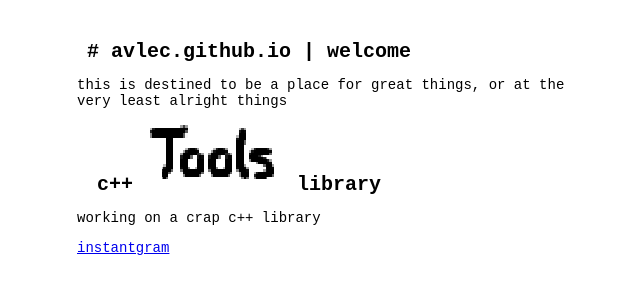
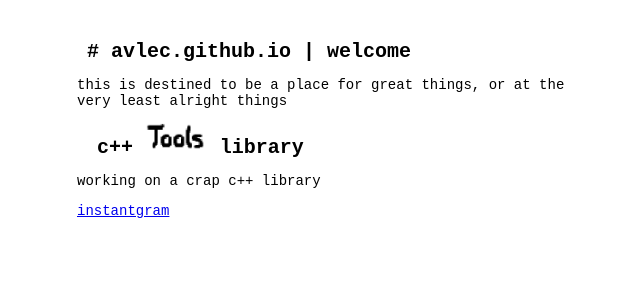
Before and after one commit to avlec/avlec.github.io, a plain HTML site: page index.html in a window 1280 px wide. Shown: the whole page, without its empty margins (307-947 px from the left). Drawn offline with Linux system fonts and the light colour scheme.

Commit message:
Update index.html

```diff
--- a/index.html
+++ b/index.html
@@ -34,7 +34,7 @@
       </p>
     </div>
     <div class="cpptools">
-      <h2>c++ <img src="https://raw.githubusercontent.com/avlec/avlec.github.io/master/tools.png"> library</h2>
+      <h2>c++ <img src="https://raw.githubusercontent.com/avlec/avlec.github.io/master/tools.png" height="30"> library</h2>
 
       <p>working on a crap c++ library</p>
   </div>
```
